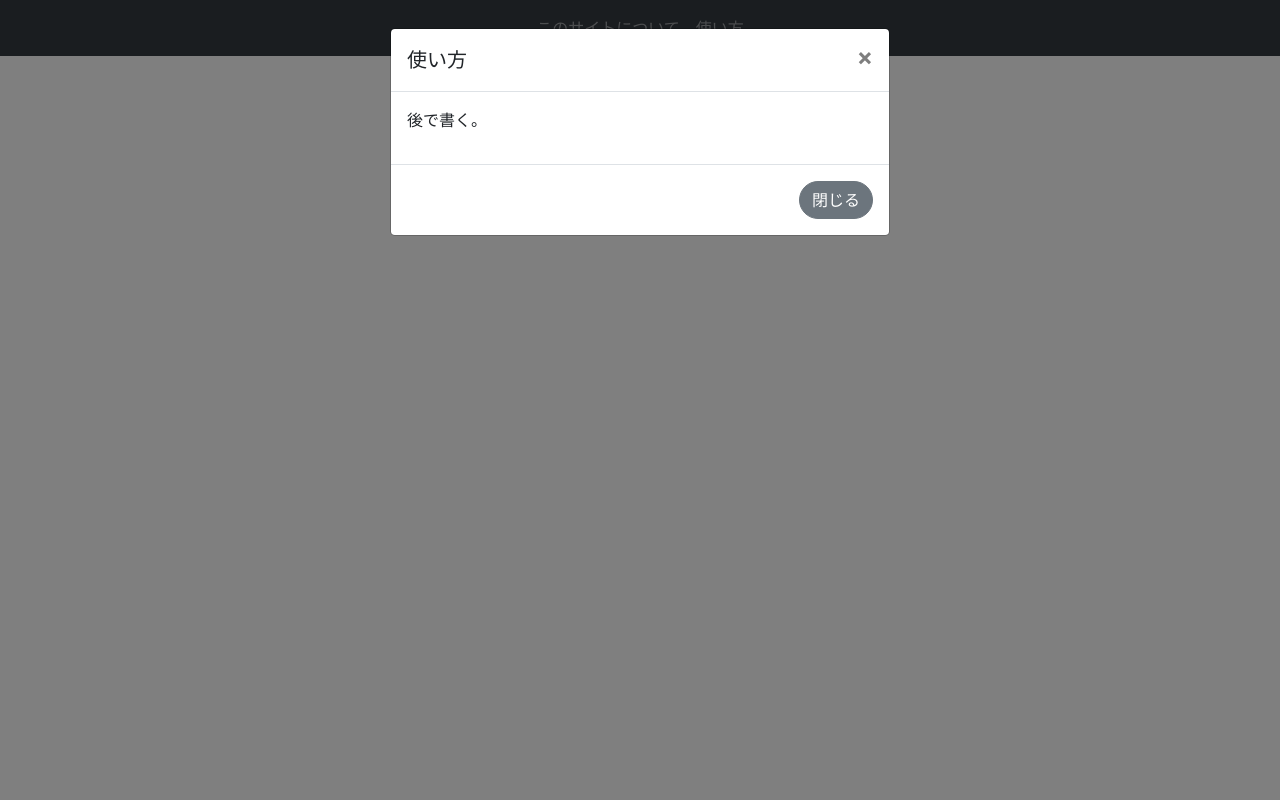
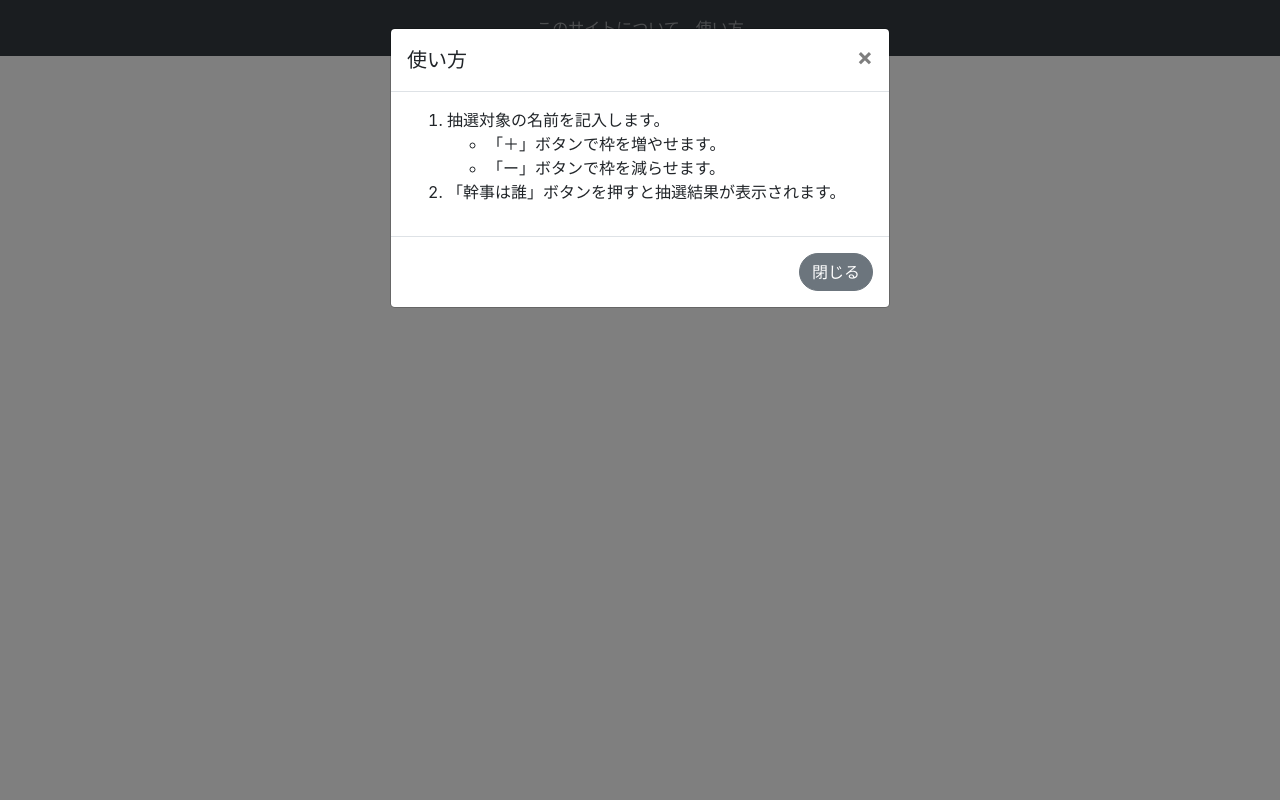
Before and after one commit to tamagoyaki-yakitamago/steward, a Python web app: template templates/layout.html in a window 1280 px wide, after a click on "使い方". Run offline with Jinja, Linux system fonts and the light colour scheme; the template is opened without the code that fills it, so the values that code supplies are empty; some libraries are stand-ins or nearby versions.

Commit message:
使い方を作成

```diff
--- a/templates/layout.html
+++ b/templates/layout.html
@@ -89,7 +89,14 @@
                 </button>
             </div>
             <div class="modal-body">
-                <p>後で書く。</p>
+                <ol>
+                    <li>抽選対象の名前を記入します。</li>
+                    <ul>
+                        <li>「＋」ボタンで枠を増やせます。</li>
+                        <li>「ー」ボタンで枠を減らせます。</li>
+                    </ul>
+                    <li>「幹事は誰」ボタンを押すと抽選結果が表示されます。</li>
+                </ol>
             </div>
             <div class="modal-footer">
                 <button type="button" class="btn btn-secondary modal-button rounded-pill"
```
